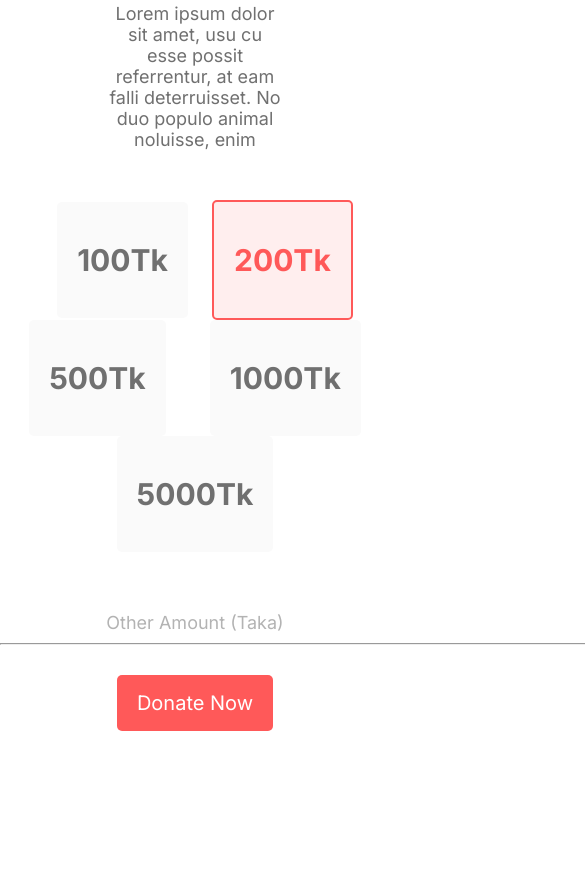
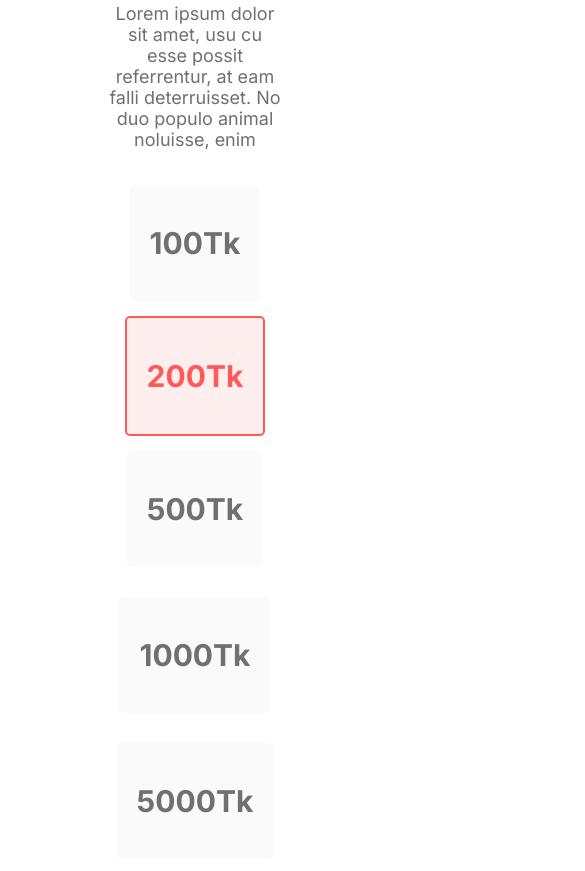
Before and after one commit to jradnan/donate-today, a plain HTML site: page index.html in a window 390 px wide. Shown: the part 826-1697 px from the top of the page, 585 px wide, since content can reach past the window. Drawn offline with Linux system fonts and the light colour scheme.

Commit message:
responsive done

```diff
--- a/style.css
+++ b/style.css
@@ -203,6 +203,17 @@
 
 
     }
+    .donation-content{
+      width: 50%;
+      margin: 0px auto;
+
+    }
+    .count{
+        margin: 15px 0;
+    }
+    .hr{
+        width: 100%;
+    }
 
 
     /* .input-field{
```
